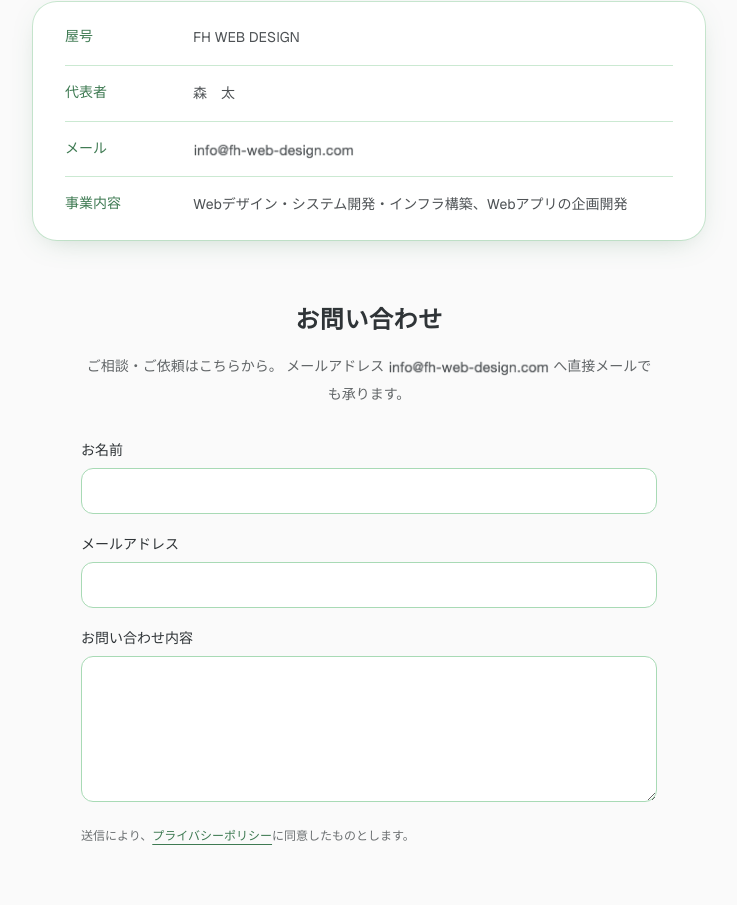
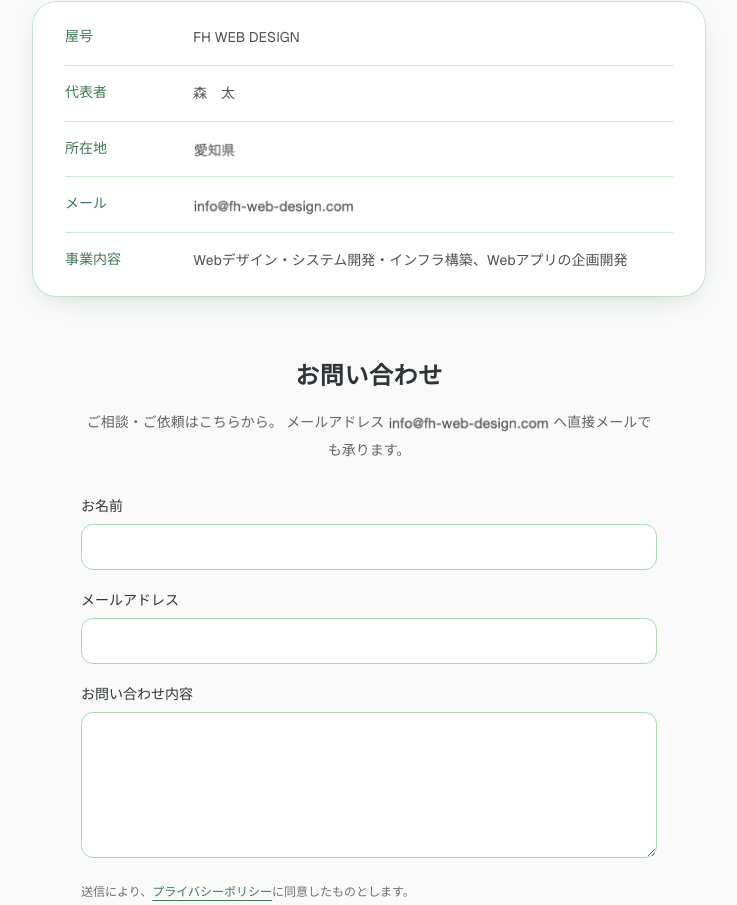
Before and after one commit to fm5889rx/fh-web-design-lp, a Next.js app: page / in a window 1280 px wide. Shown: the part 1485-2390 px from the top of the page, without its empty margins (271-1008 px from the left). Built offline with nearby package versions, Linux system fonts and the light colour scheme.

Commit message:
Show prefecture (Aichi) as an image in office overview
Co-Authored-By: Claude Sonnet 5.5 <noreply@anthropic.com>

```diff
--- a/src/app/_components/ContactImage.tsx
+++ b/src/app/_components/ContactImage.tsx
@@ -4,18 +4,19 @@ import Image from "next/image";
 // 連絡先はテキストやリンクではなく画像で表示する。
 // alt にも実際の文字列は入れない。
 const IMAGES = {
-  mail: { src: "/contact/mail.png", width: 657, height: 73, alt: "メールアドレス（画像）" },
+  mail: { src: "/contact/mail.png", width: 657, height: 73, alt: "メールアドレス（画像）", className: "h-[18px]" },
+  address: { src: "/contact/address.png", width: 176, height: 81, alt: "所在地（画像）", className: "h-5" },
 } as const;
 
 export function ContactImage({ kind }: { kind: keyof typeof IMAGES }) {
-  const { src, width, height, alt } = IMAGES[kind];
+  const { src, width, height, alt, className } = IMAGES[kind];
   return (
     <Image
       src={src}
       alt={alt}
       width={width}
       height={height}
-      className="inline-block h-[18px] w-auto align-middle"
+      className={`inline-block ${className} w-auto align-middle`}
     />
   );
 }
--- a/src/app/page.tsx
+++ b/src/app/page.tsx
@@ -46,6 +46,10 @@ const FEATURES = [
 const COMPANY_INFO: { label: string; value: ReactNode }[] = [
   { label: "屋号", value: "FH WEB DESIGN" },
   { label: "代表者", value: "森　太" },
+  {
+    label: "所在地",
+    value: <ContactImage kind="address" />,
+  },
   {
     label: "メール",
     value: (
```
Also changed, not shown: public/contact/address.png (added).
